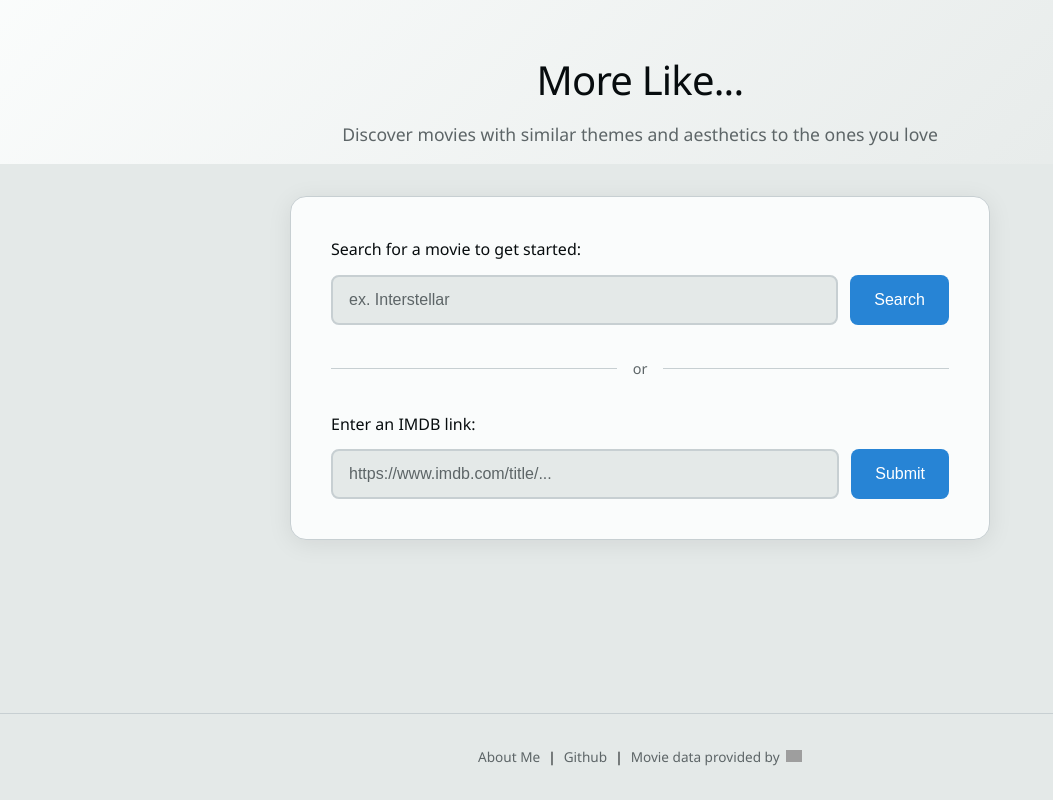
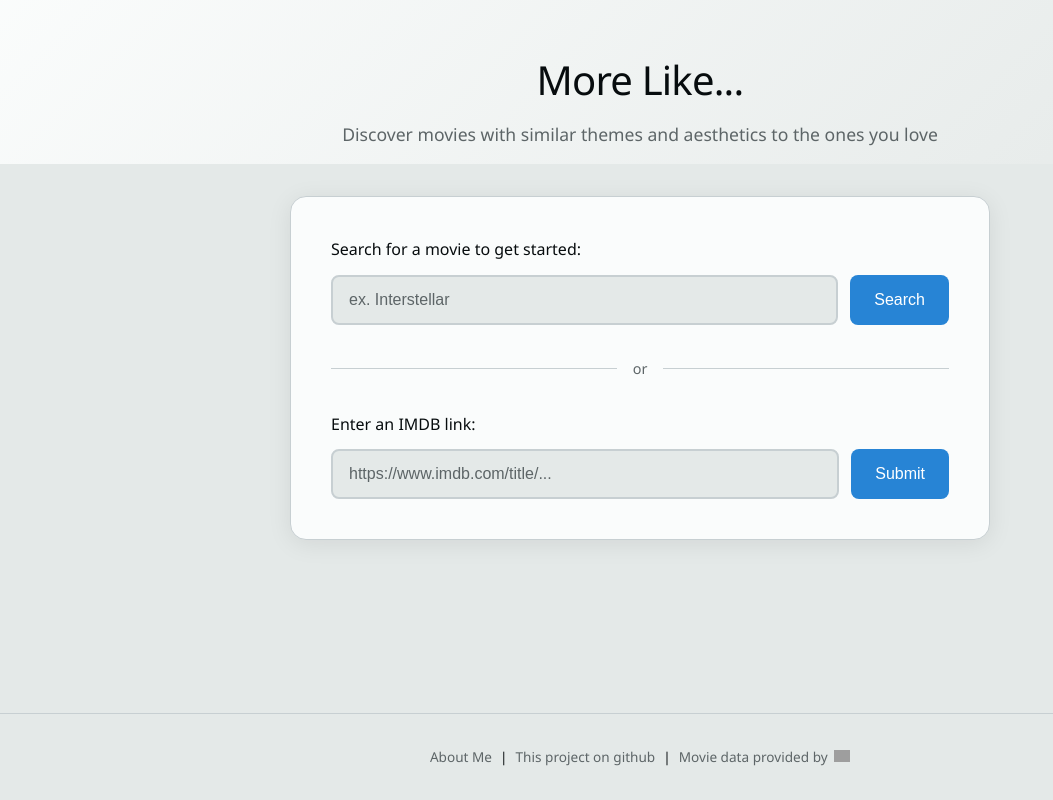
Before and after one commit to MaVirgil/MoreLike-frontend, a website with bundled scripts: page index.html in a window 1280 px wide. Shown: the whole page, without its empty margins (0-1053 px from the left). Built offline with nearby package versions, Linux system fonts and the light colour scheme; grey boxes are pictures that could not be loaded.

Commit message:
update footer text

```diff
--- a/index.html
+++ b/index.html
@@ -25,7 +25,7 @@
 <footer>
     <a href="https://www.mavirgil.com" target="_blank">About Me</a>
     <span class="footer-divider">|</span>
-    <a href="https://github.com/MaVirgil/MoreLike-BACKEND" target="_blank">Github</a>
+    <a href="https://github.com/MaVirgil/MoreLike-BACKEND" target="_blank">This project on github</a>
     <span class="footer-divider">|</span>
     <span class="footer-tmdb">
         Movie data provided by
```
